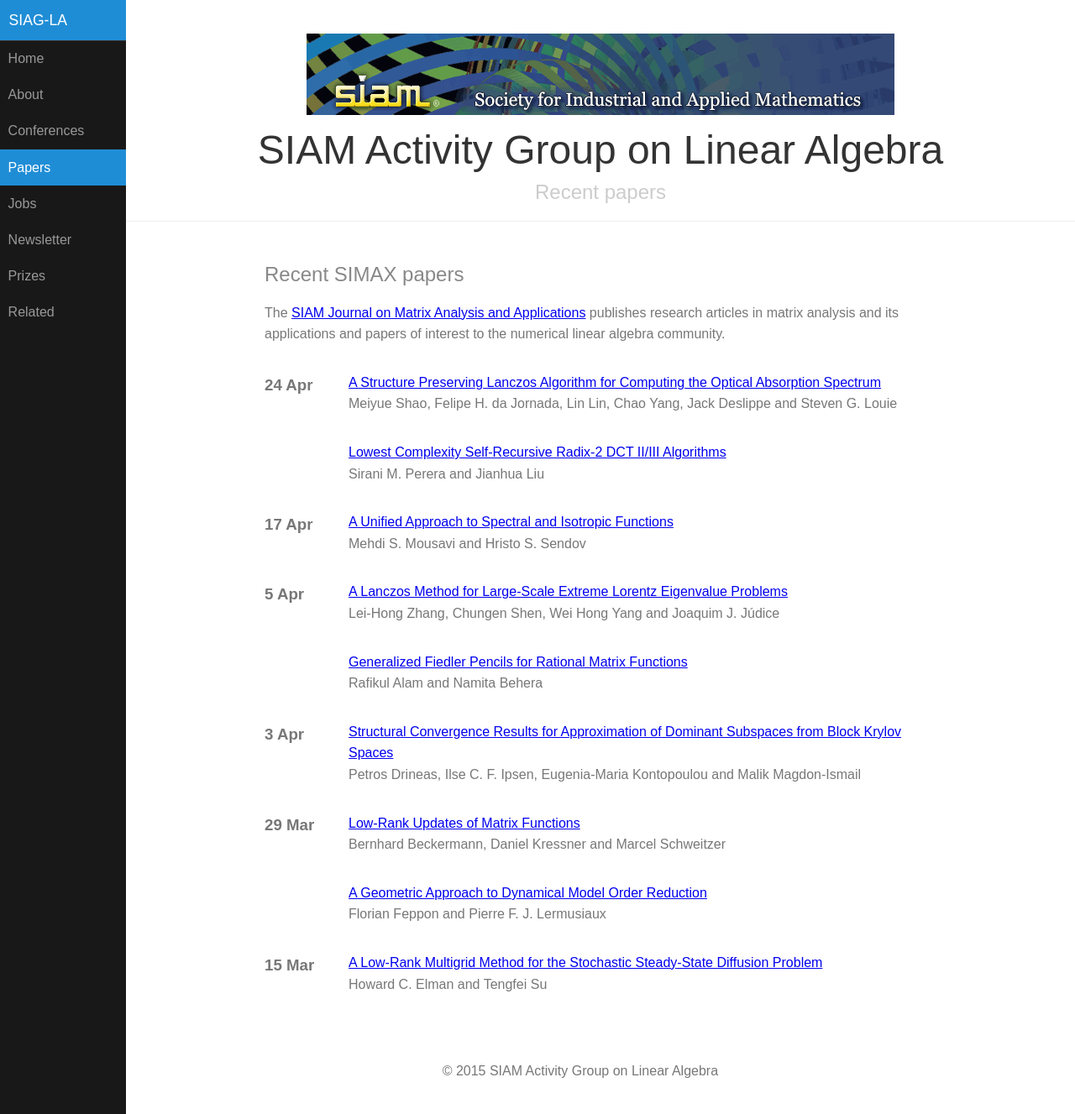
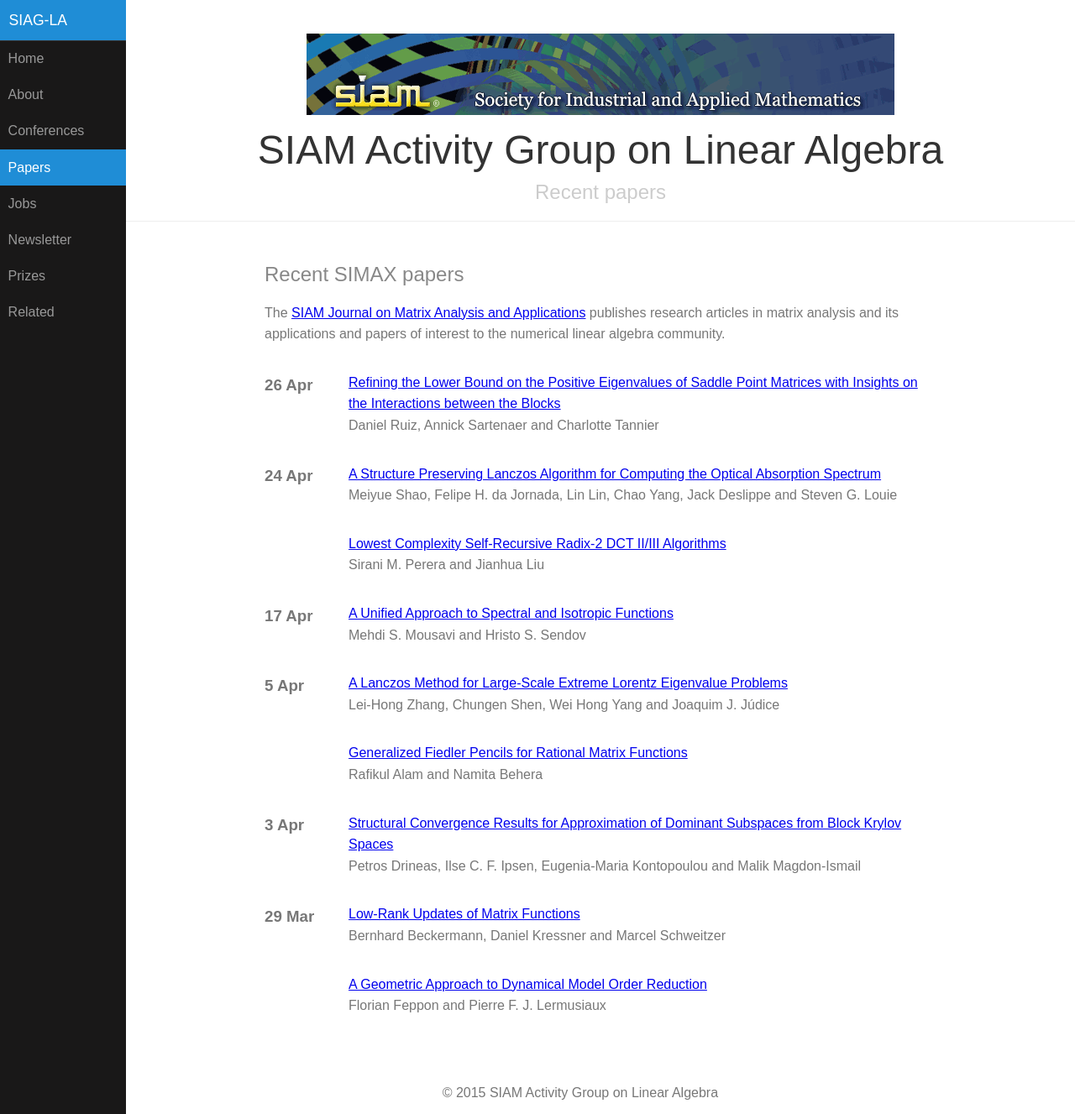
Before and after one commit to dbindel/siagla, a Jekyll site: the page built from simax.html, in a window 1280 px wide and 1327 px high. Shown: the whole window at 84% size. Built offline with Jekyll 4.4.1, drawn with Linux system fonts in a browser that asks for light colours.

Commit message:
Automated updates to simax.yml

```diff
--- a/_data/simax.yml
+++ b/_data/simax.yml
@@ -2816,3 +2816,12 @@
   title: A Structure Preserving Lanczos Algorithm for Computing the Optical Absorption
     Spectrum
   volume: '39'
+- authors: Daniel Ruiz, Annick Sartenaer and Charlotte Tannier
+  date: '2018-04-26T07:00:00Z'
+  doi: doi:10.1137/16M108152X
+  link: https://epubs.siam.org/doi/abs/10.1137/16M108152X?ai=s7&mi=3ezuvv&af=R
+  pp_end: '736'
+  pp_start: '712'
+  title: Refining the Lower Bound on the Positive Eigenvalues of Saddle Point Matrices
+    with Insights on the Interactions between the Blocks
+  volume: '39'
```
